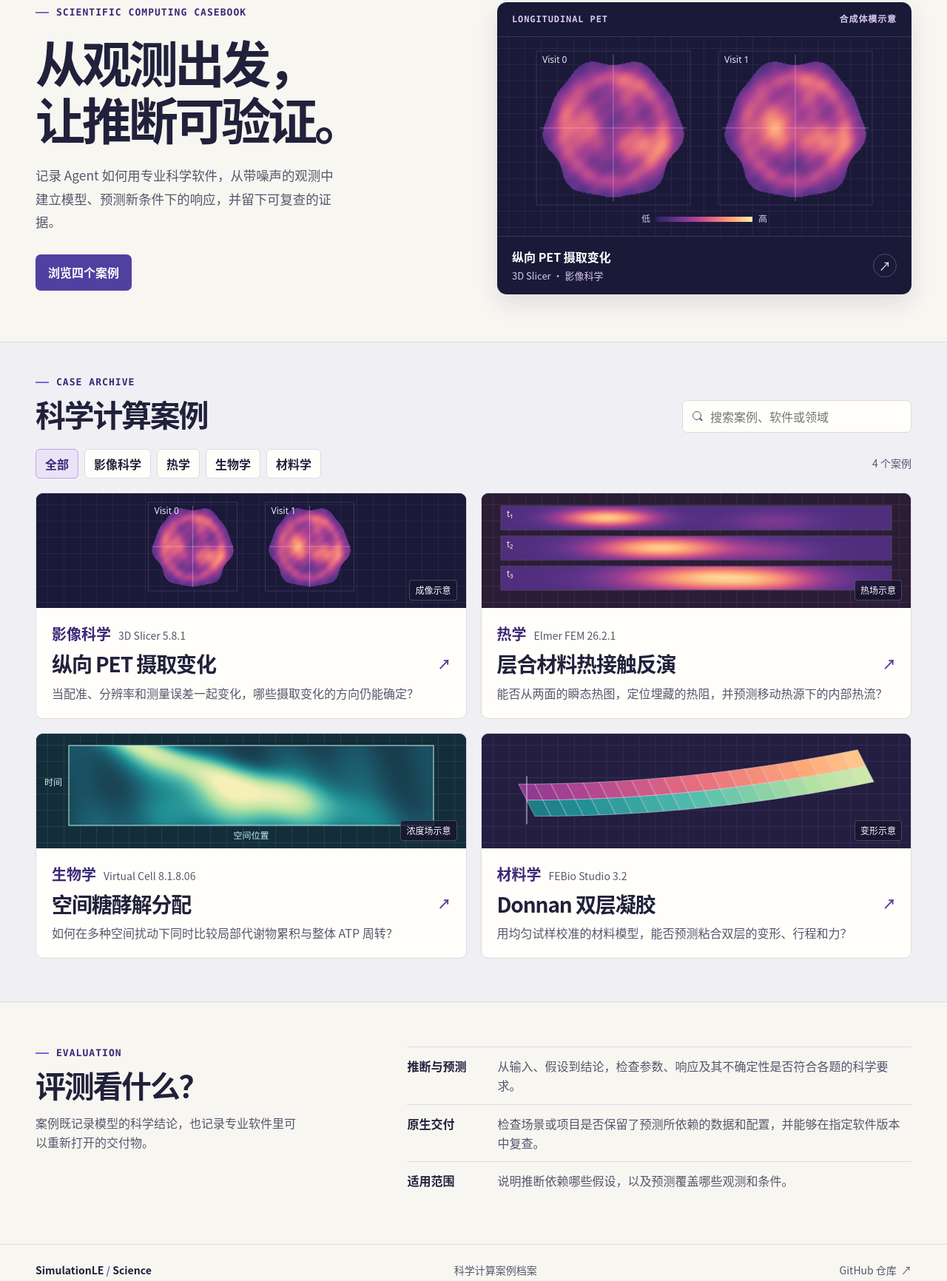
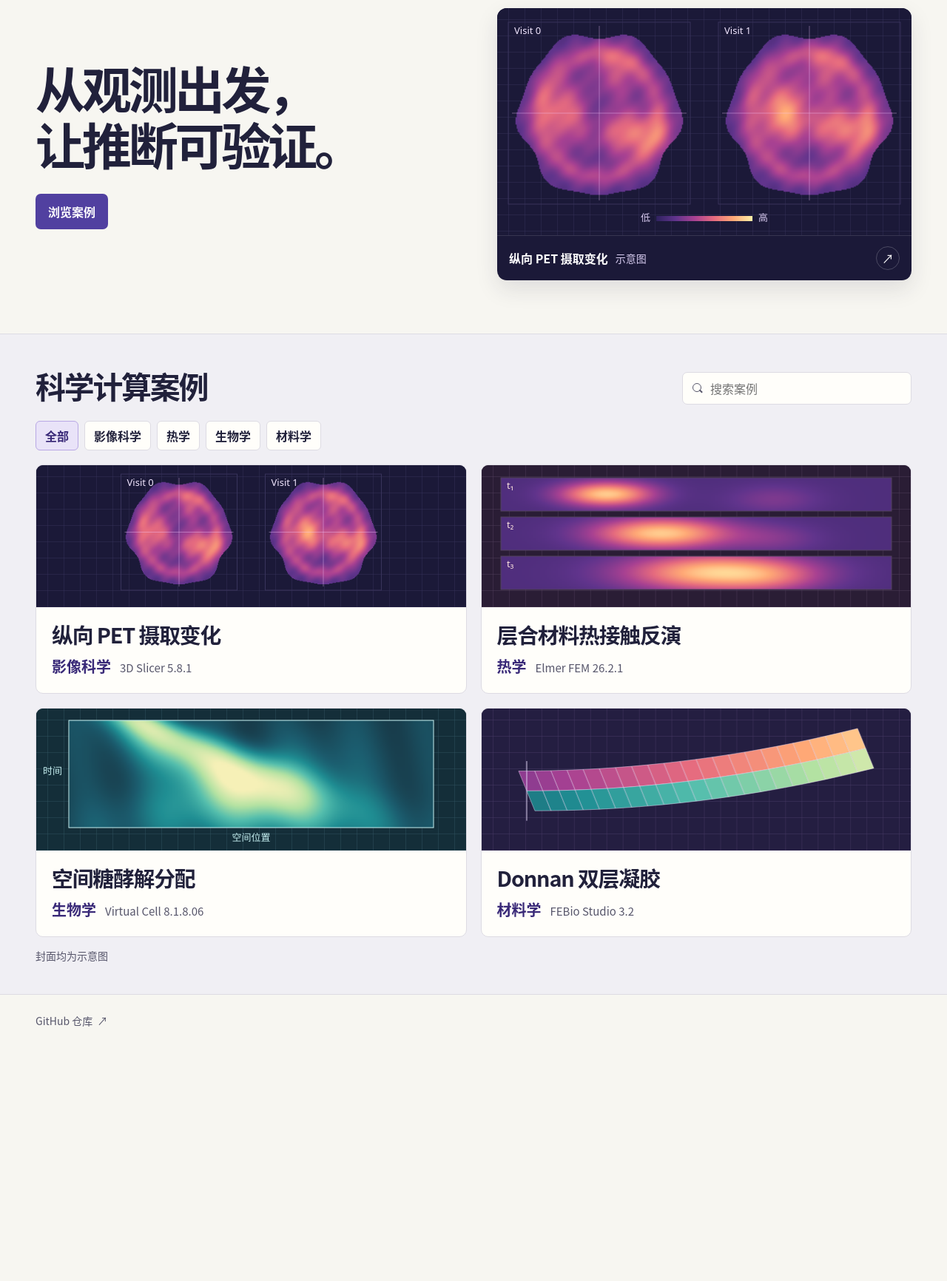
Before and after one commit to cioutn/simulationle-science, a plain HTML site: page index.html in a window 1280 px wide. Shown: the part 136-1868 px from the top of the page at 74% size. After the commit the page ends 1551 px from the top, so only its background shows below. Drawn offline with Linux system fonts and the light colour scheme.

Commit message:
Give case visuals more room and remove repeated copy

```diff
--- a/assets/site.js
+++ b/assets/site.js
@@ -4,6 +4,7 @@ if (search) {
   const filters = [...document.querySelectorAll('[data-filter]')];
   const cards = [...document.querySelectorAll('.case-card')];
   const count = document.querySelector('#case-count');
+  const note = document.querySelector('#case-note');
   const emptyState = document.querySelector('#empty-state');
   const normalize = (value) => value.normalize('NFKC').toLowerCase();
   const searchable = cards.map((card) => normalize(`${card.innerText} ${card.dataset.keywords}`));
@@ -18,6 +19,7 @@ if (search) {
       if (!card.hidden) visible += 1;
     });
     count.textContent = `${visible} 个案例`;
+    note.hidden = visible === 0;
     emptyState.hidden = visible > 0;
   }
 
@@ -87,7 +89,7 @@ function line(context, x1, y1, x2, y2, color) {
 
 function label(context, value, x, y, color, align = 'left') {
   context.fillStyle = color;
-  context.font = '12px ui-monospace, system-ui, sans-serif';
+  context.font = '13px ui-monospace, system-ui, sans-serif';
   context.textAlign = align;
   context.fillText(value, x, y);
 }
--- a/assets/style.css
+++ b/assets/style.css
@@ -10,7 +10,6 @@
   --lavender: #e9e3f8;
   --dark: #1b1938;
   --sans: "PingFang SC", "Microsoft YaHei", "Noto Sans CJK SC", system-ui, sans-serif;
-  --mono: ui-monospace, "SFMono-Regular", Consolas, monospace;
 }
 * { box-sizing: border-box; }
 html { scroll-behavior: smooth; }
@@ -20,7 +19,8 @@ button, input { font: inherit; }
 button { cursor: pointer; }
 button:focus-visible, a:focus-visible, input:focus-visible { outline: 3px solid #6b53cc; outline-offset: 4px; }
 [hidden] { display: none !important; }
-h1, h2, h3, p, dl, figure { margin: 0; }
+h1, h2, h3, p, figure { margin: 0; }
+.sr-only { position: absolute; width: 1px; height: 1px; padding: 0; overflow: hidden; clip-path: inset(50%); white-space: nowrap; }
 .wrap { width: min(1220px, 100% - 96px); margin-inline: auto; }
 .skip { position: fixed; top: 10px; left: 10px; padding: 8px 16px; background: white; transform: translateY(-150%); z-index: 5; }
 .skip:focus { transform: translateY(0); }
@@ -37,26 +37,19 @@ nav a[aria-current], nav a:hover { color: var(--accent-dark); }
 .nav-external { border-left: 1px solid var(--line); padding-left: clamp(14px, 3vw, 35px); }
 .nav-external span, .site-footer a span { margin-left: 3px; }
 .hero { min-height: 510px; padding-block: 62px 64px; display: grid; grid-template-columns: 1fr 1fr; align-items: center; gap: clamp(25px, 5vw, 88px); }
-.eyebrow { display: flex; align-items: center; gap: 10px; color: var(--accent-dark); font: 600 13px/1.4 var(--mono); letter-spacing: .08em; }
-.eyebrow > span { width: 18px; height: 2px; background: #8068cd; flex: 0 0 auto; }
-.hero h1 { font-size: clamp(44px, 5.25vw, 78px); line-height: 1.14; font-weight: 760; letter-spacing: -.065em; margin-top: 19px; }
-.hero-lead { max-width: 415px; margin-top: 23px; color: var(--subtle); font-size: clamp(16px, 1.36vw, 19px); line-height: 1.8; }
-.button { display: inline-flex; align-items: center; gap: 15px; padding: 11px 17px; margin-top: 29px; background: var(--accent); color: white; border-radius: 7px; font-weight: 650; }
+.hero h1 { font-size: clamp(44px, 5.25vw, 78px); line-height: 1.14; font-weight: 760; letter-spacing: -.065em; }
+.button { display: inline-block; padding: 11px 17px; margin-top: 29px; background: var(--accent); color: white; border-radius: 7px; font-weight: 650; }
 .button:hover { background: var(--accent-dark); }
 .hero-figure { display: flex; flex-direction: column; min-width: 0; overflow: hidden; border-radius: 13px; background: var(--dark); color: #fff; box-shadow: 0 12px 30px #24213e1d; }
-.figure-top, .figure-bottom { display: flex; align-items: center; justify-content: space-between; gap: 10px; padding: 14px 20px; }
-.figure-top { border-bottom: 1px solid #ffffff20; color: #d5caee; font: 600 12px/1.5 var(--mono); letter-spacing: .075em; }
-.figure-bottom { border-top: 1px solid #ffffff20; }
-.figure-bottom b { font-size: 16px; }
-.figure-bottom small { display: block; color: #d5caee; margin-top: 2px; font-size: 13px; }
-.figure-link { display: grid; place-items: center; width: 32px; height: 32px; border: 1px solid #ffffff35; border-radius: 50%; }
+.figure-bottom { display: flex; align-items: center; gap: 10px; padding: 14px 16px; border-top: 1px solid #ffffff20; }
+.figure-note { color: #d5caee; font-size: 14px; white-space: nowrap; }
+.figure-link { display: grid; place-items: center; flex: 0 0 32px; height: 32px; margin-left: auto; border: 1px solid #ffffff35; border-radius: 50%; }
 .hero-figure:hover .figure-link { background: #ffffff20; }
 canvas { display: block; width: 100%; }
-.hero-figure canvas { height: clamp(210px, 21vw, 290px); }
-.case-section { border-block: 1px solid var(--line); background: #f0eff4; padding: 45px 0 58px; }
+.hero-figure canvas { height: clamp(235px, 24vw, 350px); }
+.case-section { border-top: 1px solid var(--line); background: #f0eff4; padding: 45px 0 40px; }
 .section-head { display: flex; align-items: flex-end; justify-content: space-between; gap: 20px; }
 h2 { font-size: clamp(30px, 3.2vw, 46px); line-height: 1.22; letter-spacing: -.055em; }
-.section-head h2, .evaluation h2 { margin-top: 9px; }
 .search { position: relative; display: block; width: min(310px, 100%); }
 .search input { width: 100%; min-height: 44px; border: 1px solid var(--line); border-radius: 7px; padding: 7px 12px 7px 37px; color: var(--ink); background: var(--white); }
 .search-icon { position: absolute; top: 15px; left: 14px; width: 12px; height: 12px; border: 1.5px solid var(--subtle); border-radius: 50%; pointer-events: none; }
@@ -67,49 +60,38 @@ h2 { font-size: clamp(30px, 3.2vw, 46px); line-height: 1.22; letter-spacing: -.0
 .filters button { font-size: 16px; font-weight: 650; }
 .filters button:hover, .figure-controls button:hover { border-color: var(--accent); }
 .filters button[aria-pressed="true"], .figure-controls button[aria-pressed="true"] { color: var(--accent-dark); border-color: #b8a7e4; background: var(--lavender); }
-.filter-count { margin-left: auto; font-size: 14px; color: var(--subtle); }
 .case-grid { display: grid; grid-template-columns: repeat(2, minmax(0, 1fr)); gap: 19px; }
-.case-card { display: flex; flex-direction: column; border: 1px solid var(--line); border-radius: 10px; overflow: hidden; background: var(--white); }
+.case-card { border: 1px solid var(--line); border-radius: 10px; overflow: hidden; background: var(--white); }
 .case-card:hover { border-color: #b3a3d9; }
-.card-visual { display: block; position: relative; }
-.card-visual:focus-visible { outline-offset: -5px; }
-.card-visual canvas { height: 155px; }
-.card-visual > span { position: absolute; right: 12px; bottom: 10px; font-size: 12px; padding: 3px 7px; border: 1px solid #ffffff35; border-radius: 4px; background: #17152fcc; color: #f8f7fd; }
+.case-link { display: block; height: 100%; }
+.case-link:focus-visible { outline-offset: -4px; }
+.case-link:hover h3, .case-link:focus-visible h3 { color: var(--accent-dark); text-decoration: underline; text-underline-offset: .16em; }
+.card-visual canvas { height: clamp(155px, 15vw, 208px); }
 .theme-pet { background: #232044; }
 .theme-thermal { background: #2a1d35; }
 .theme-metabolism { background: #142e39; }
 .theme-gel { background: #241e41; }
 .card-body { padding: 18px 21px 20px; }
-.case-meta { display: flex; align-items: baseline; flex-wrap: wrap; column-gap: 10px; color: var(--subtle); font-size: 14px; }
+.case-meta { display: flex; align-items: baseline; flex-wrap: wrap; column-gap: 12px; margin-top: 7px; color: var(--subtle); font-size: 15px; }
 .case-meta strong { color: var(--accent-dark); font-size: 20px; font-weight: 750; }
-.card-body h3 { font-size: clamp(20px, 2.25vw, 28px); line-height: 1.32; margin-top: 6px; letter-spacing: -.04em; }
-.card-body h3 a { display: flex; align-items: center; justify-content: space-between; gap: 10px; }
-.card-body h3 a span { font-size: 18px; color: var(--accent); }
-.card-body > p:not(.case-meta) { color: var(--subtle); margin-top: 8px; }
+.card-body h3 { font-size: clamp(22px, 2.25vw, 30px); line-height: 1.32; letter-spacing: -.04em; }
+.case-note { margin-top: 14px; color: var(--subtle); font-size: 14px; }
 .empty-state { text-align: center; background: var(--white); border: 1px dashed #c9c1d6; padding: 35px 20px; border-radius: 8px; }
 .empty-state button { margin-top: 8px; border: 0; background: transparent; color: var(--accent-dark); text-decoration: underline; }
-.evaluation { display: grid; grid-template-columns: .8fr 1.2fr; gap: 48px; padding-block: 60px; }
-.evaluation h2 + p { margin-top: 13px; color: var(--subtle); max-width: 365px; }
-.evaluation dl > div { display: grid; grid-template-columns: 108px 1fr; gap: 14px; padding: 12px 0; border-top: 1px solid var(--line); }
-.evaluation dt { font-weight: 700; }
-.evaluation dd { margin: 0; color: var(--subtle); }
 .site-footer { border-top: 1px solid var(--line); }
 .footer-inner { display: flex; flex-wrap: wrap; align-items: center; justify-content: space-between; gap: 12px; min-height: 70px; padding-block: 14px; font-size: 14px; color: var(--subtle); }
-.footer-inner > span:first-child { font-weight: 750; color: var(--ink); }
 .site-footer a:hover { color: var(--accent-dark); }
 .detail { width: min(1020px, 100% - 96px); margin-inline: auto; }
 .breadcrumb { margin: 25px 0 32px; color: var(--subtle); font-size: 14px; }
 .breadcrumb a:hover { text-decoration: underline; }
 .breadcrumb span { margin-inline: 8px; color: var(--accent); }
 .detail-header h1 { font-size: clamp(36px, 5vw, 66px); line-height: 1.15; letter-spacing: -.055em; margin: 12px 0 13px; }
-.detail-lead { max-width: 740px; color: var(--subtle); font-size: clamp(17px, 2vw, 21px); }
-.detail-meta { display: flex; flex-wrap: wrap; gap: 8px; padding: 0; margin: 20px 0 27px; list-style: none; }
-.detail-meta li { border: 1px solid var(--line); padding: 4px 10px; border-radius: 5px; color: var(--accent-dark); background: var(--white); font-size: 14px; }
+.detail-software { margin-bottom: 27px; color: var(--subtle); }
 .detail-figure { background: var(--white); border: 1px solid var(--line); border-radius: 10px; overflow: hidden; }
 .figure-toolbar { display: flex; align-items: center; justify-content: space-between; gap: 12px; padding: 12px 17px; }
 .figure-toolbar h2 { font-size: 17px; letter-spacing: 0; }
 .detail-figure canvas { height: clamp(235px, 33vw, 350px); }
-.detail-figure figcaption { padding: 10px 17px; color: var(--subtle); font-size: 14px; min-height: 46px; }
+.detail-figure figcaption { padding: 10px 17px; color: var(--subtle); font-size: 15px; min-height: 46px; }
 .detail-text { display: grid; grid-template-columns: repeat(2, minmax(0, 1fr)); column-gap: clamp(24px, 5vw, 64px); padding-block: 35px 45px; }
 .detail-text section { border-top: 1px solid var(--line); padding: 19px 0 21px; }
 .detail-text h2 { font-size: 24px; letter-spacing: -.03em; margin-bottom: 9px; }
@@ -122,21 +104,18 @@ h2 { font-size: clamp(30px, 3.2vw, 46px); line-height: 1.22; letter-spacing: -.0
 @media (max-width: 680px) {
   .wrap, .detail { width: calc(100% - 34px); }
   .header-inner { min-height: auto; padding-block: 12px; flex-wrap: wrap; gap: 9px; }
-  nav { width: 100%; }
+  nav { gap: 12px; }
   .brand-mark { width: 26px; height: 26px; }
   .brand-mark::before, .brand-mark::after { inset: 5px 8px; }
   .hero { grid-template-columns: 1fr; gap: 26px; padding-block: 31px; }
-  .hero h1 { margin-top: 12px; }
-  .hero-lead { margin-top: 14px; }
   .button { margin-top: 17px; }
   .hero-figure canvas { height: 223px; }
   .case-section { padding-block: 32px; }
   .section-head { align-items: flex-start; flex-direction: column; gap: 13px; }
-  .filters { margin-block: 13px; }
-  .filter-count { margin-left: 0; }
-  .case-grid, .evaluation, .detail-text { grid-template-columns: 1fr; }
-  .evaluation { gap: 19px; padding-block: 35px; }
-  .evaluation dl > div { grid-template-columns: 84px 1fr; gap: 7px; }
+  .search { width: 100%; }
+  .filters { gap: 6px; margin-block: 13px; }
+  .filters button { padding-inline: 8px; }
+  .case-grid, .detail-text { grid-template-columns: 1fr; }
   .figure-toolbar { flex-wrap: wrap; }
   .breadcrumb { margin-block: 18px 23px; }
   .detail-text { padding-block: 23px 37px; }
--- a/index.html
+++ b/index.html
@@ -15,63 +15,65 @@
   <header class="site-header">
     <div class="wrap header-inner">
       <a class="brand" href="./"><span class="brand-mark" aria-hidden="true"></span><span>SimulationLE <span class="brand-slash">/</span> Science</span></a>
-      <nav aria-label="主导航"><a href="#cases" aria-current="page">案例档案</a><a href="#evaluation">评测说明</a><a class="nav-external" href="https://huayuankou333.github.io/omniale/simulationle-engineer/">Engineer <span aria-hidden="true">↗</span></a></nav>
+      <nav aria-label="主导航"><a href="#cases" aria-current="page">案例档案</a><a class="nav-external" href="https://huayuankou333.github.io/omniale/simulationle-engineer/">Engineer <span aria-hidden="true">↗</span></a></nav>
     </div>
   </header>
   <main id="main">
     <section class="wrap hero" aria-labelledby="hero-title">
       <div class="hero-copy">
-        <p class="eyebrow"><span></span> SCIENTIFIC COMPUTING CASEBOOK</p>
         <h1 id="hero-title">从观测出发，<br>让推断可验证。</h1>
-        <p class="hero-lead">记录 Agent 如何用专业科学软件，从带噪声的观测中建立模型、预测新条件下的响应，并留下可复查的证据。</p>
-        <a class="button" href="#cases">浏览四个案例</a>
+        <a class="button" href="#cases">浏览案例</a>
       </div>
       <a class="hero-figure" href="cases/longitudinal-pet-bounds/" aria-label="查看纵向 PET 摄取变化案例">
-        <div class="figure-top"><span>LONGITUDINAL PET</span><span>合成体模示意</span></div>
         <canvas data-plot="pet-hero" role="img" aria-label="两次访问的合成 PET 体模示意，展示形状和摄取信号的空间差异"></canvas>
-        <div class="figure-bottom"><span><b>纵向 PET 摄取变化</b><small>3D Slicer · 影像科学</small></span><span class="figure-link" aria-hidden="true">↗</span></div>
+        <div class="figure-bottom"><b>纵向 PET 摄取变化</b><span class="figure-note">示意图</span><span class="figure-link" aria-hidden="true">↗</span></div>
       </a>
     </section>
     <section id="cases" class="case-section">
       <div class="wrap">
         <div class="section-head">
-          <div><p class="eyebrow"><span></span> CASE ARCHIVE</p><h2>科学计算案例</h2></div>
-          <label class="search"><span class="search-icon" aria-hidden="true"></span><input type="search" id="case-search" placeholder="搜索案例、软件或领域" aria-label="搜索案例、软件或领域"></label>
+          <h2>科学计算案例</h2>
+          <label class="search"><span class="search-icon" aria-hidden="true"></span><input type="search" id="case-search" placeholder="搜索案例" aria-label="搜索案例、软件或领域"></label>
         </div>
-        <div class="filters" aria-label="按领域筛选">
+        <div class="filters" role="group" aria-label="按领域筛选">
           <button type="button" data-filter="all" aria-pressed="true">全部</button>
           <button type="button" data-filter="imaging" aria-pressed="false">影像科学</button>
           <button type="button" data-filter="thermal" aria-pressed="false">热学</button>
           <button type="button" data-filter="metabolism" aria-pressed="false">生物学</button>
           <button type="button" data-filter="mechanics" aria-pressed="false">材料学</button>
-          <span class="filter-count" id="case-count" role="status">4 个案例</span>
+          <span class="sr-only" id="case-count" role="status">4 个案例</span>
         </div>
         <div class="case-grid">
-          <article class="case-card" data-domain="imaging" data-keywords="3D Slicer longitudinal-pet-bounds 定量影像 配准 不确定性 体模">
-            <a class="card-visual theme-pet" href="cases/longitudinal-pet-bounds/" aria-label="打开纵向 PET 摄取变化"><canvas data-plot="pet-card" role="img" aria-label="配对 PET 体模示意"></canvas><span>成像示意</span></a>
-            <div class="card-body"><p class="case-meta"><strong>影像科学</strong> <span>3D Slicer 5.8.1</span></p><h3><a href="cases/longitudinal-pet-bounds/">纵向 PET 摄取变化 <span aria-hidden="true">↗</span></a></h3><p>当配准、分辨率和测量误差一起变化，哪些摄取变化的方向仍能确定？</p></div>
+          <article class="case-card" data-domain="imaging" data-keywords="longitudinal-pet-bounds 定量影像 配准 分辨率 测量误差 不确定性 体模">
+            <a class="case-link" href="cases/longitudinal-pet-bounds/" aria-labelledby="case-pet">
+              <div class="card-visual theme-pet"><canvas data-plot="pet-card" role="img" aria-label="配对 PET 体模示意"></canvas></div>
+              <div class="card-body"><h3 id="case-pet">纵向 PET 摄取变化</h3><p class="case-meta"><strong>影像科学</strong> <span>3D Slicer 5.8.1</span></p></div>
+            </a>
           </article>
-          <article class="case-card" data-domain="thermal" data-keywords="Elmer FEM laminate-contact-transfer 热传递 热阻 热学 材料 反演 热图">
-            <a class="card-visual theme-thermal" href="cases/laminate-contact-transfer/" aria-label="打开层合材料热接触反演"><canvas data-plot="thermal-card" role="img" aria-label="层合材料表面的瞬态热分布示意"></canvas><span>热场示意</span></a>
-            <div class="card-body"><p class="case-meta"><strong>热学</strong> <span>Elmer FEM 26.2.1</span></p><h3><a href="cases/laminate-contact-transfer/">层合材料热接触反演 <span aria-hidden="true">↗</span></a></h3><p>能否从两面的瞬态热图，定位埋藏的热阻，并预测移动热源下的内部热流？</p></div>
+          <article class="case-card" data-domain="thermal" data-keywords="laminate-contact-transfer 热传递 热阻 热学 材料 反演 热图 移动热源 热流">
+            <a class="case-link" href="cases/laminate-contact-transfer/" aria-labelledby="case-thermal">
+              <div class="card-visual theme-thermal"><canvas data-plot="thermal-card" role="img" aria-label="层合材料表面的瞬态热分布示意"></canvas></div>
+              <div class="card-body"><h3 id="case-thermal">层合材料热接触反演</h3><p class="case-meta"><strong>热学</strong> <span>Elmer FEM 26.2.1</span></p></div>
+            </a>
           </article>
-          <article class="case-card" data-domain="metabolism" data-keywords="Virtual Cell VCell glycolysis-redistribution 系统生物学 代谢 反应扩散 糖酵解">
-            <a class="card-visual theme-metabolism" href="cases/glycolysis-redistribution/" aria-label="打开空间糖酵解分配"><canvas data-plot="metabolism-card" role="img" aria-label="空间代谢模型在不同时刻的浓度分布示意"></canvas><span>浓度场示意</span></a>
-            <div class="card-body"><p class="case-meta"><strong>生物学</strong> <span>Virtual Cell 8.1.8.06</span></p><h3><a href="cases/glycolysis-redistribution/">空间糖酵解分配 <span aria-hidden="true">↗</span></a></h3><p>如何在多种空间扰动下同时比较局部代谢物累积与整体 ATP 周转？</p></div>
+          <article class="case-card" data-domain="metabolism" data-keywords="VCell glycolysis-redistribution 系统生物学 代谢 反应扩散 糖酵解 空间扰动 ATP 周转">
+            <a class="case-link" href="cases/glycolysis-redistribution/" aria-labelledby="case-metabolism">
+              <div class="card-visual theme-metabolism"><canvas data-plot="metabolism-card" role="img" aria-label="空间代谢模型在不同时刻的浓度分布示意"></canvas></div>
+              <div class="card-body"><h3 id="case-metabolism">空间糖酵解分配</h3><p class="case-meta"><strong>生物学</strong> <span>Virtual Cell 8.1.8.06</span></p></div>
+            </a>
           </article>
-          <article class="case-card" data-domain="mechanics" data-keywords="FEBio Studio donnan-bilayer-transfer 软材料力学 水凝胶 双层 凝胶 膨胀">
-            <a class="card-visual theme-gel" href="cases/donnan-bilayer-transfer/" aria-label="打开 Donnan 双层凝胶"><canvas data-plot="gel-card" role="img" aria-label="粘合双层凝胶弯曲与变形网格示意"></canvas><span>变形示意</span></a>
-            <div class="card-body"><p class="case-meta"><strong>材料学</strong> <span>FEBio Studio 3.2</span></p><h3><a href="cases/donnan-bilayer-transfer/">Donnan 双层凝胶 <span aria-hidden="true">↗</span></a></h3><p>用均匀试样校准的材料模型，能否预测粘合双层的变形、行程和力？</p></div>
+          <article class="case-card" data-domain="mechanics" data-keywords="donnan-bilayer-transfer 软材料力学 水凝胶 双层 凝胶 膨胀 溶胀 变形 自由行程 阻挡力">
+            <a class="case-link" href="cases/donnan-bilayer-transfer/" aria-labelledby="case-gel">
+              <div class="card-visual theme-gel"><canvas data-plot="gel-card" role="img" aria-label="粘合双层凝胶弯曲与变形网格示意"></canvas></div>
+              <div class="card-body"><h3 id="case-gel">Donnan 双层凝胶</h3><p class="case-meta"><strong>材料学</strong> <span>FEBio Studio 3.2</span></p></div>
+            </a>
           </article>
         </div>
-        <div class="empty-state" id="empty-state" hidden><p>没有符合当前条件的案例。</p><button type="button" id="reset-search">清除搜索与筛选</button></div>
+        <p class="case-note" id="case-note">封面均为示意图</p>
+        <div class="empty-state" id="empty-state" hidden><p>没有匹配的案例。</p><button type="button" id="reset-search">清除搜索与筛选</button></div>
       </div>
     </section>
-    <section class="wrap evaluation" id="evaluation">
-      <div><p class="eyebrow"><span></span> EVALUATION</p><h2>评测看什么？</h2><p>案例既记录模型的科学结论，也记录专业软件里可以重新打开的交付物。</p></div>
-      <dl><div><dt>推断与预测</dt><dd>从输入、假设到结论，检查参数、响应及其不确定性是否符合各题的科学要求。</dd></div><div><dt>原生交付</dt><dd>检查场景或项目是否保留了预测所依赖的数据和配置，并能够在指定软件版本中复查。</dd></div><div><dt>适用范围</dt><dd>说明推断依赖哪些假设，以及预测覆盖哪些观测和条件。</dd></div></dl>
-    </section>
   </main>
-  <footer class="site-footer"><div class="wrap footer-inner"><span>SimulationLE <span class="brand-slash">/</span> Science</span><span>科学计算案例档案</span><a href="https://github.com/cioutn/simulationle-science">GitHub 仓库 <span aria-hidden="true">↗</span></a></div></footer>
+  <footer class="site-footer"><div class="wrap footer-inner"><a href="https://github.com/cioutn/simulationle-science">GitHub 仓库 <span aria-hidden="true">↗</span></a></div></footer>
 </body>
 </html>
```
Also changed, not shown: cases/donnan-bilayer-transfer/index.html (+5 -5 lines), cases/glycolysis-redistribution/index.html (+5 -5 lines), cases/laminate-contact-transfer/index.html (+5 -5 lines), cases/longitudinal-pet-bounds/index.html (+5 -5 lines).
